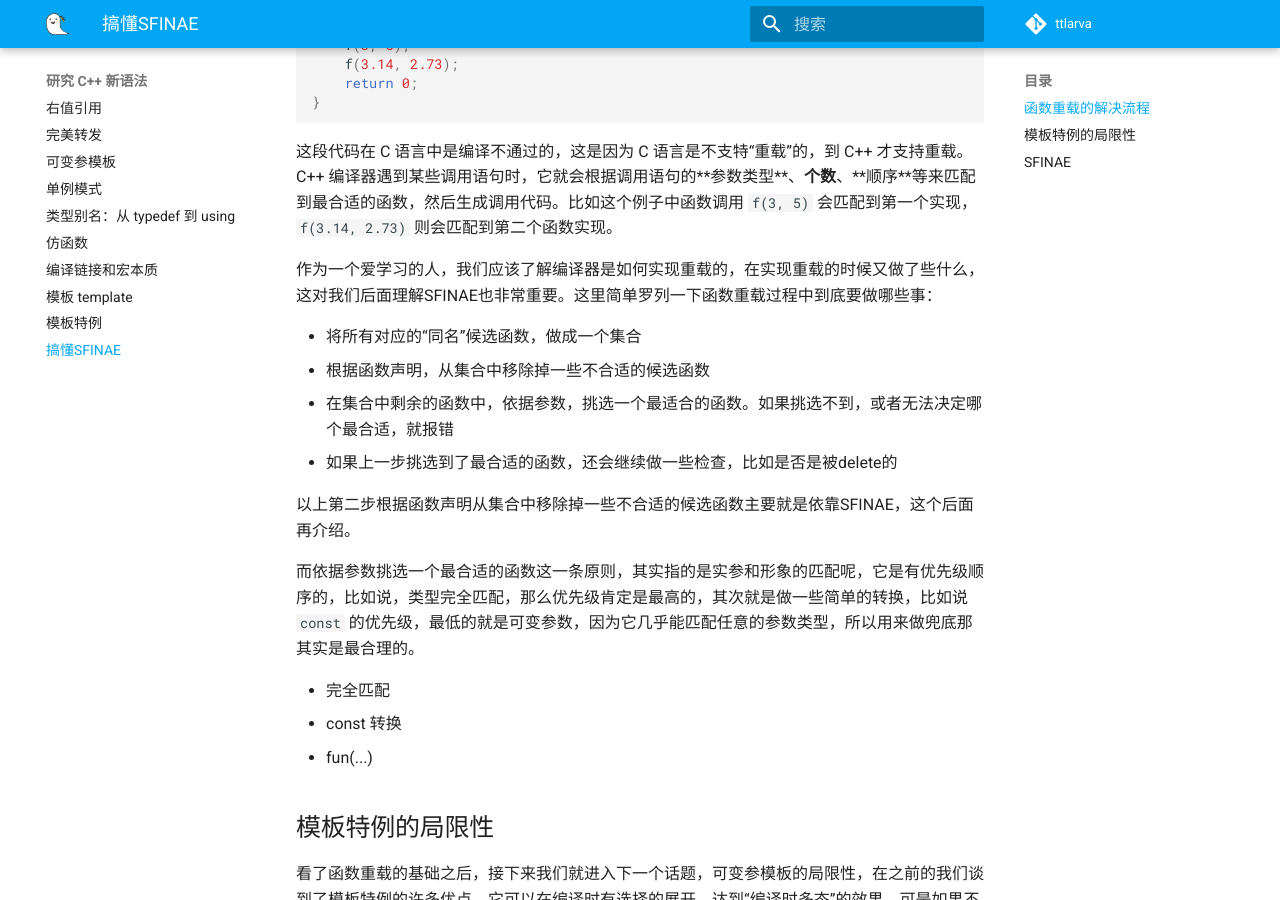
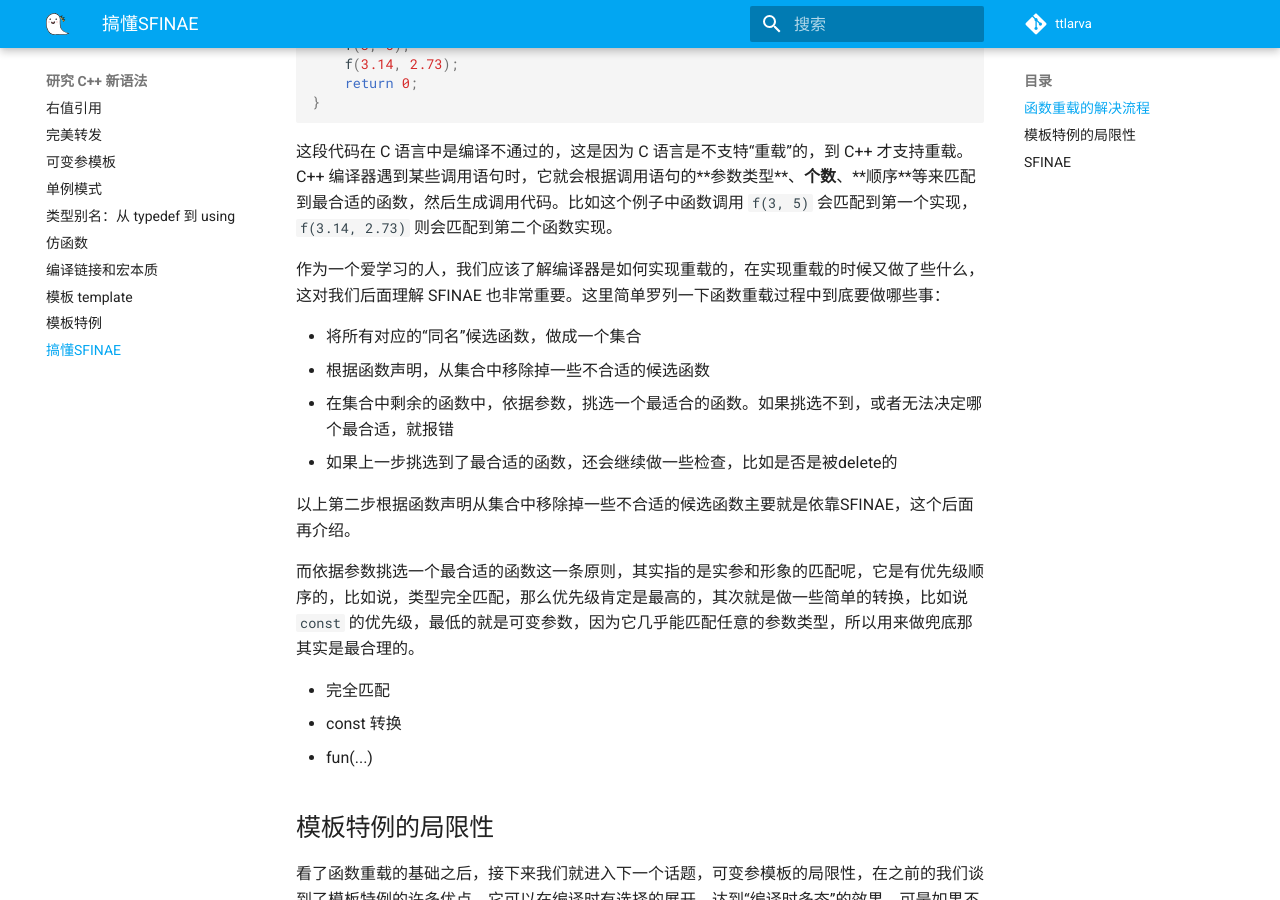
Before and after one commit to ttttLarva/Larva, an MkDocs documentation site: the page built from docs/learn_cpp/11_template_sfinae.md, in a window 1280 px wide and 900 px high, scrolled down 663 px. Built offline with MkDocs 1.6.1 and Material for MkDocs 9.7.7, drawn with Linux system fonts in a browser that asks for light colours; emoji names are drawn with the system emoji font; comment, search, counter and statistics services are not loaded; the version menu is left out.

```diff
--- a/docs/learn_cpp/11_template_sfinae.md
+++ b/docs/learn_cpp/11_template_sfinae.md
@@ -30,7 +30,7 @@ int main(int argc, char* argv[])
 
 这段代码在 C 语言中是编译不通过的，这是因为 C 语言是不支特“重载”的，到 C++ 才支持重载。C++ 编译器遇到某些调用语句时，它就会根据调用语句的**参数类型**、**个数**、**顺序**等来匹配到最合适的函数，然后生成调用代码。比如这个例子中函数调用 `f(3, 5)` 会匹配到第一个实现，`f(3.14, 2.73)` 则会匹配到第二个函数实现。
 
-作为一个爱学习的人，我们应该了解编译器是如何实现重载的，在实现重载的时候又做了些什么，这对我们后面理解SFINAE也非常重要。这里简单罗列一下函数重载过程中到底要做哪些事：
+作为一个爱学习的人，我们应该了解编译器是如何实现重载的，在实现重载的时候又做了些什么，这对我们后面理解 SFINAE 也非常重要。这里简单罗列一下函数重载过程中到底要做哪些事：
 
 - 将所有对应的“同名”候选函数，做成一个集合
 - 根据函数声明，从集合中移除掉一些不合适的候选函数
```
